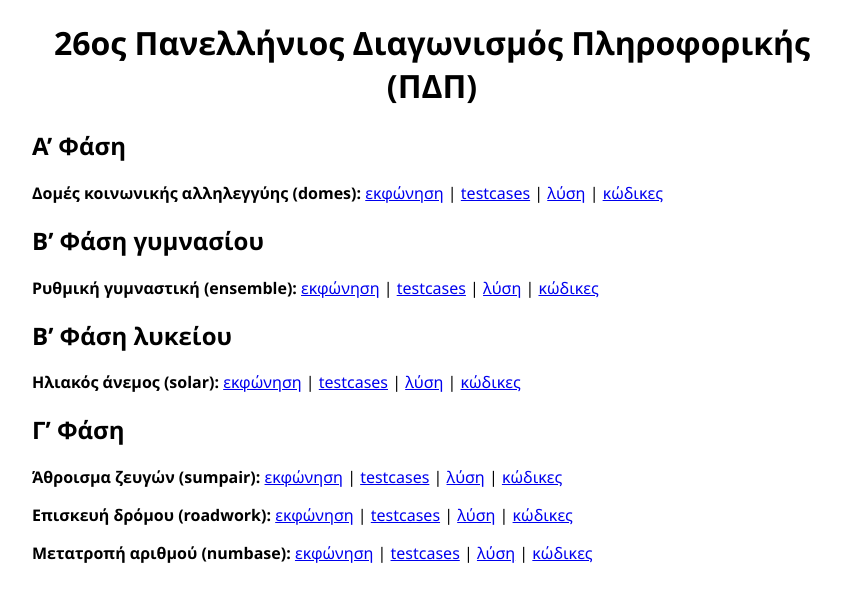
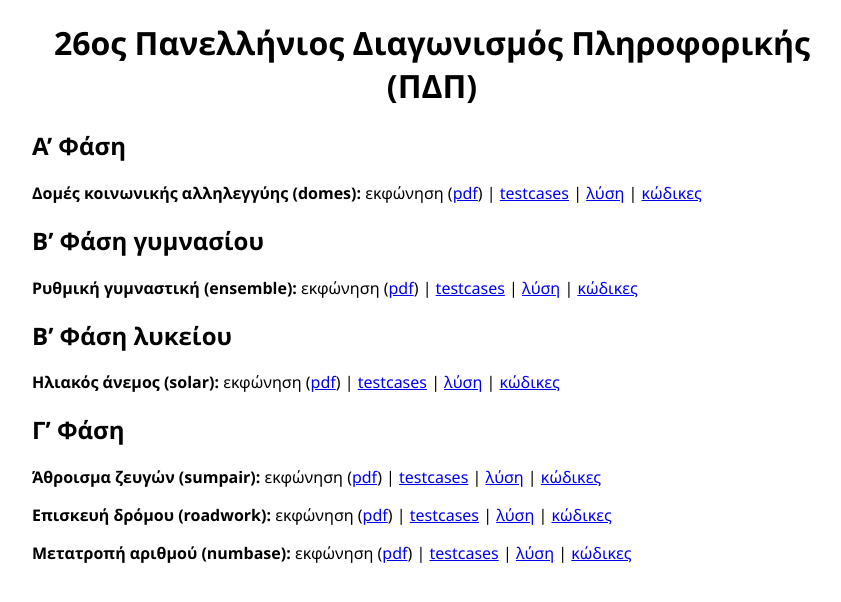
Before and after one commit to pdp-archive/pdp-archive.github.io, a Jekyll site: the page built from contests/_26-PDP/index.md, in a window 1280 px wide. Shown: the top 602 px of the page, without its empty margins (208-1049 px from the left). Built offline with Jekyll 4.4.1, drawn with Linux system fonts in a browser that asks for light colours.

Commit message:
Υποστήριξη εκφωνήσεων σε md

```diff
--- a/_data/contests/29-PDP.yml
+++ b/_data/contests/29-PDP.yml
@@ -2,6 +2,7 @@ sch:
    full_name: "Πανελλήνιο σχολικό δίκτυο"
    stage: "a"
    statement_pdf_url: "https://drive.google.com/open?id=1kkWc73NffywjBr8T3v9v06KgyUMtnrS1"
+   statement_md: true
    testcases_url: "https://drive.google.com/open?id=1qmqCKtic2rs_BXkSD79XvDqon9QuzdzT"
    solution: true
    codes_url: "https://drive.google.com/open?id=1t1_ndmIVJTWIFE7vaL8j4AHiRTctBW8t"
--- a/_layouts/summary.md
+++ b/_layouts/summary.md
@@ -10,7 +10,8 @@ layout: post
   {% assign problem = problem_it[1] %}
   {% if problem.stage == "a" %}
 **{{ problem.full_name }} ({{ problem_it[0] }}):**
-[εκφώνηση]({{ problem.statement_pdf_url}}) \|
+{% if problem.statement_md == true %}[εκφώνηση](/{{ page.contest_url }}/a-{{problem_it[0]}}-statement) {% else %} εκφώνηση {% endif %}
+([pdf]({{ problem.statement_pdf_url}})) \|
 [testcases]({{ problem.testcases_url }}) \|
 {% if problem.solution == true %}[λύση](/{{ page.contest_url }}/a-{{problem_it[0]}}-solution) \|{% else %} λύση \| {% endif %}
 [κώδικες]({{ problem.codes_url }})
@@ -22,7 +23,8 @@ layout: post
   {% assign problem = problem_it[1] %}
   {% if problem.stage == "bgym" %}
 **{{ problem.full_name }} ({{ problem_it[0] }}):**
-[εκφώνηση]({{ problem.statement_pdf_url}}) \|
+{% if problem.statement_md == true %}[εκφώνηση](/{{ page.contest_url }}/bgym-{{problem_it[0]}}-statement) {% else %} εκφώνηση {% endif %}
+([pdf]({{ problem.statement_pdf_url}})) \|
 [testcases]({{ problem.testcases_url }}) \|
 {% if problem.solution == true %}[λύση](/{{ page.contest_url }}/bgym-{{problem_it[0]}}-solution) \|{% else %} λύση \| {% endif %}
 [κώδικες]({{ problem.codes_url }})
@@ -34,7 +36,8 @@ layout: post
   {% assign problem = problem_it[1] %}
   {% if problem.stage == "blyk" %}
 **{{ problem.full_name }} ({{ problem_it[0] }}):**
-[εκφώνηση]({{ problem.statement_pdf_url}}) \|
+{% if problem.statement_md == true %}[εκφώνηση](/{{ page.contest_url }}/blyk-{{problem_it[0]}}-statement) {% else %} εκφώνηση {% endif %}
+([pdf]({{ problem.statement_pdf_url}})) \|
 [testcases]({{ problem.testcases_url }}) \|
 {% if problem.solution == true %}[λύση](/{{ page.contest_url }}/blyk-{{problem_it[0]}}-solution) \|{% else %} λύση \| {% endif %}
 [κώδικες]({{ problem.codes_url }})
@@ -45,7 +48,8 @@ layout: post
   {% assign problem = problem_it[1] %}
   {% if problem.stage == "c" %}
 **{{ problem.full_name }} ({{ problem_it[0] }}):**
-[εκφώνηση]({{ problem.statement_pdf_url}}) \|
+{% if problem.statement_md == true %}[εκφώνηση](/{{ page.contest_url }}/c-{{problem_it[0]}}-statement) {% else %} εκφώνηση {% endif %}
+([pdf]({{ problem.statement_pdf_url}})) \|
 [testcases]({{ problem.testcases_url }}) \|
 {% if problem.solution == true %}[λύση](/{{ page.contest_url }}/c-{{problem_it[0]}}-solution) \|{% else %} λύση \| {% endif %}
 [κώδικες]({{ problem.codes_url }})
```
